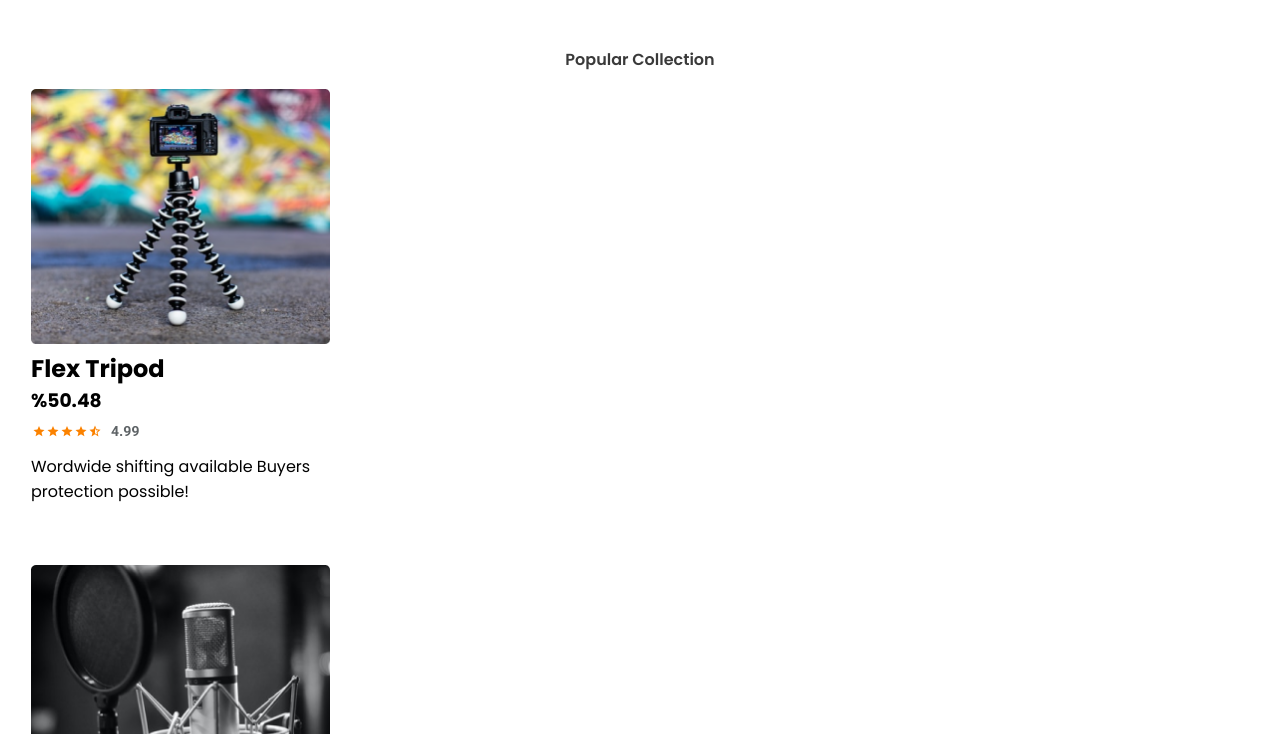
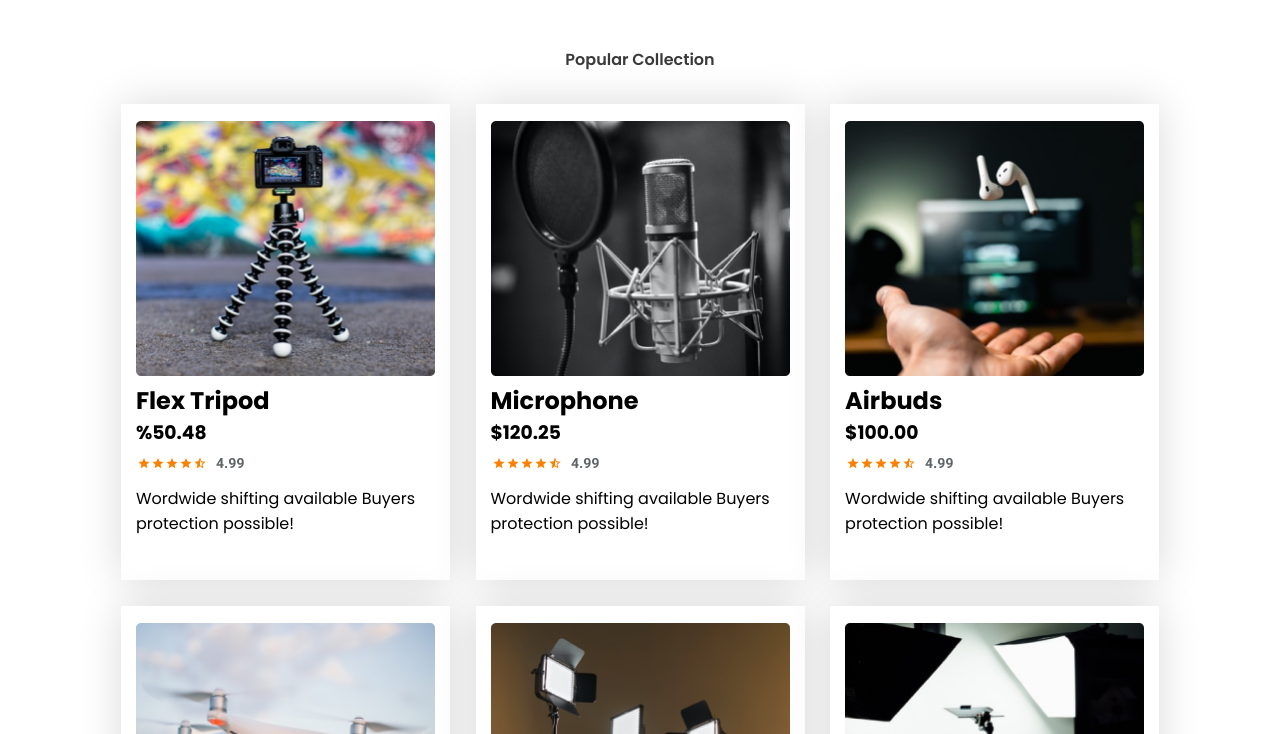
Before and after one commit to What6499/gear-project, a plain HTML site: page index.html in a window 1280 px wide. Shown: the part 566-1300 px from the top of the page. Drawn offline with Linux system fonts and the light colour scheme.

Commit message:
the cards are done

```diff
--- a/style.css
+++ b/style.css
@@ -112,19 +112,29 @@ nav {
   color: var(--clr-primary-dark);
   text-align: center;
   margin-top: 50px;
+
+
 }
 
 .card{
   width: 329px;
   height: 476px;
   padding: 17px 15px 27px 15px;
-  row-gap: 5px;
+  box-shadow: 0px 0px 40px 0px rgba(0, 0, 0, 0.15);
+
   background-color: white;
 
 }
-.card{
-  gap: 1rem;
-
+.cards{
+  display: grid;
+  /* row-gap: clamp(1rem, 1rem + 1vw, 2rem); */
+  margin-top: 2rem;
+  justify-content: center;
+  max-width: 1110px;
+  grid-template-columns: repeat(auto-fit, 329px);
+  margin-inline:auto ;
+  /* column-gap: 2rem; */
+  gap: clamp(1rem, 2vw, 2rem);
 }
 
 
```
